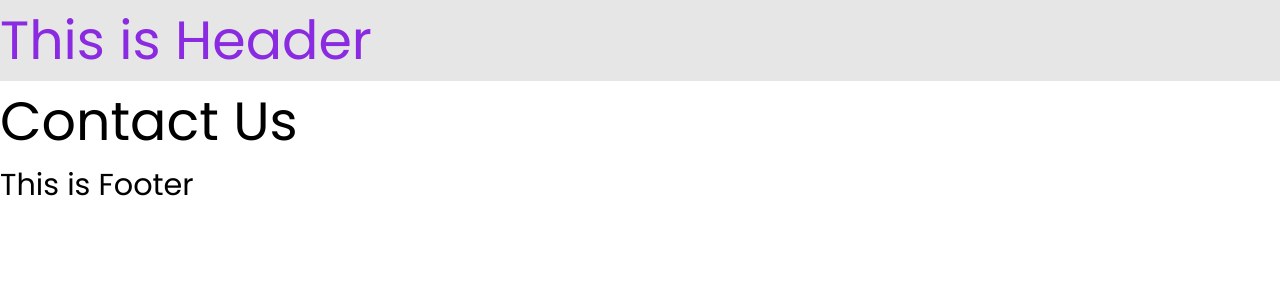
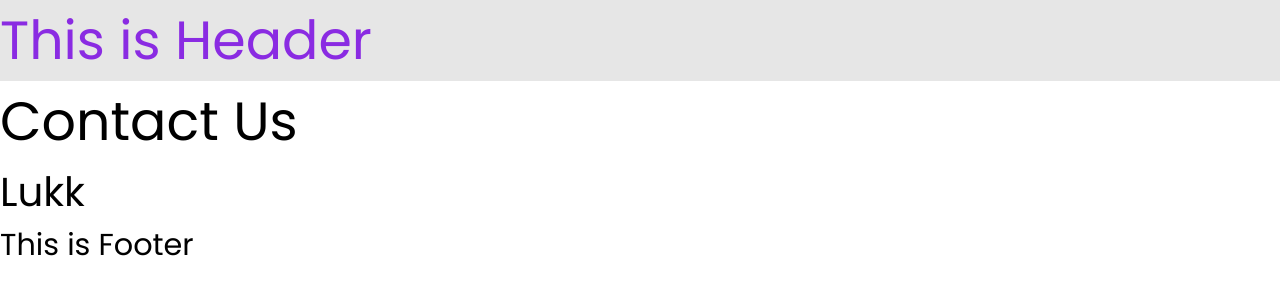
Before and after one commit to jsd7-9qboil/mutayloo, a React (Vite) app in the folder frontend/: page /contact-us in a window 1280 px wide. Shown: the top 300 px of the page. Built offline with nearby package versions, Linux system fonts and the light colour scheme.

Commit message:
edit-1commit

```diff
--- a/frontend/src/pages/contact-us/ContactUs.jsx
+++ b/frontend/src/pages/contact-us/ContactUs.jsx
@@ -4,6 +4,7 @@ export const ContactUs = () => {
   return (
     <div>
       <h1>Contact Us</h1>
+      <h2>Lukk</h2>
     </div>
   );
 };
```
